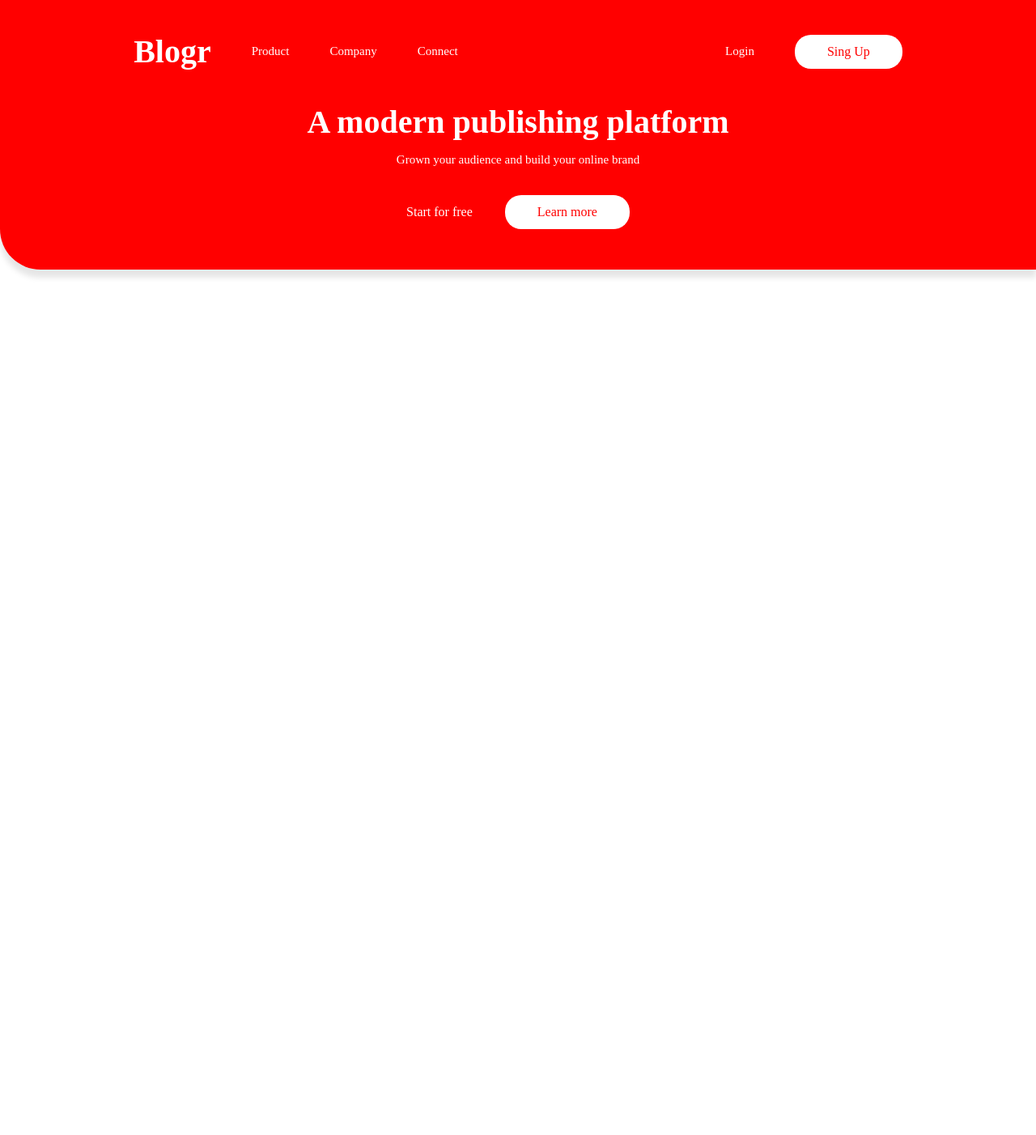
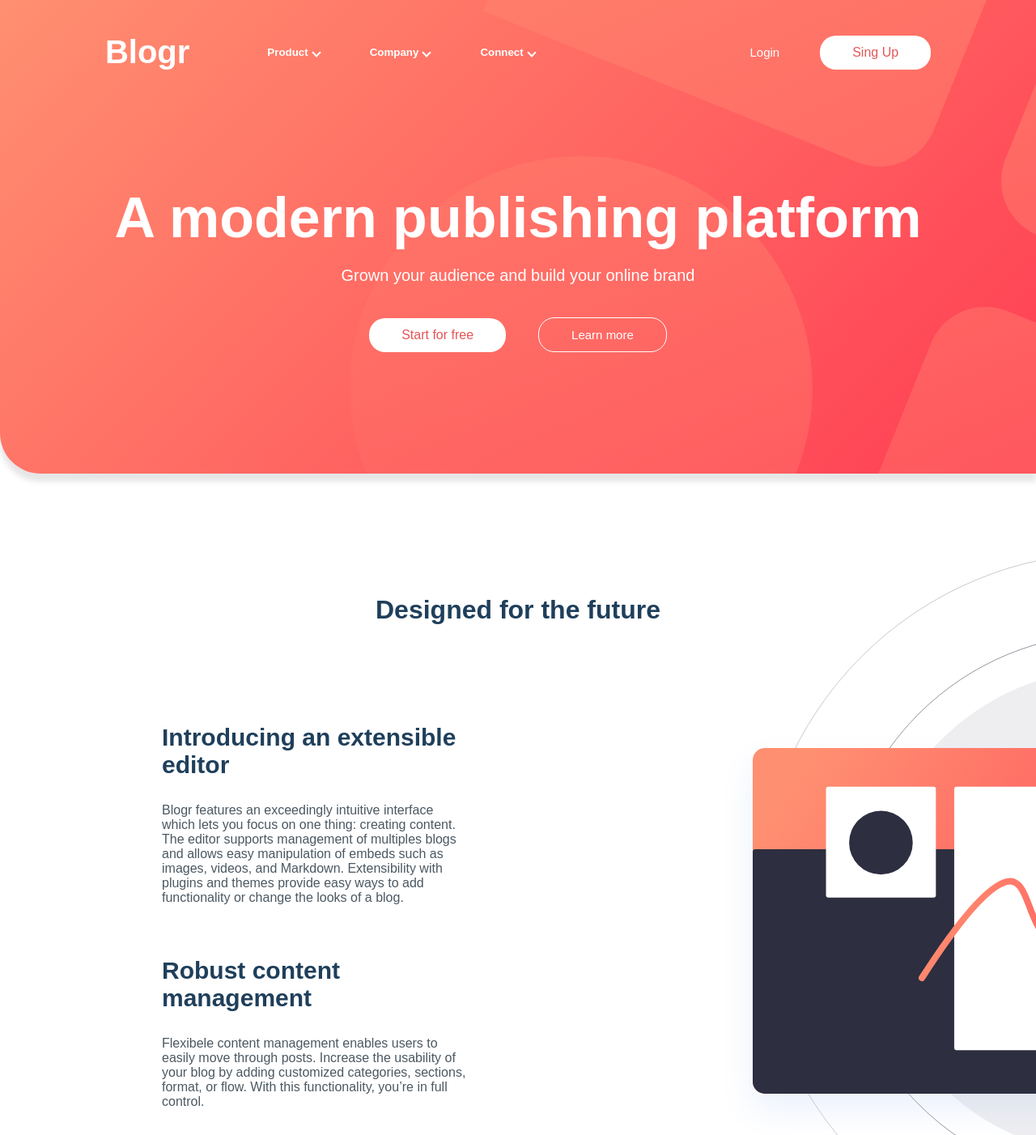
Before and after one commit to Lolaso981/ModuleTwo_RIWI, a plain HTML site: page Html/Week_3/index.html in a window 1280 px wide. Shown: the top 1402 px of the page at 81% size. Before the commit the page ends 800 px from the top, so only its background shows below. Drawn offline with Linux system fonts and the light colour scheme.

Commit message:
simulacro_1

```diff
--- a/Html/Week_3/index.html
+++ b/Html/Week_3/index.html
@@ -1,11 +1,13 @@
 <!DOCTYPE html>
 <html lang="en">
+
 <head>
     <meta charset="UTF-8">
     <meta name="viewport" content="width=device-width, initial-scale=1.0">
     <title>Document</title>
     <link rel="stylesheet" href="./style.css">
 </head>
+
 <body>
     <div class="container">
         <header class="header">
@@ -14,9 +16,28 @@
                     <h2>
                         Blogr
                     </h2>
-                    <a class="navbar__left__a" href="#">Product</a>
-                    <a class="navbar__left__a" href="#">Company</a>
-                    <a class="navbar__left__a" href="#">Connect</a>
+                    <ul>
+                        <li class="dropdown">
+                        <button class="dropdown-btn">
+                            Product
+                            <span class="arrow"></span>
+                        </button>
+                        </li>
+
+                        <li class="dropdown">
+                        <button class="dropdown-btn">
+                            Company
+                            <span class="arrow"></span>
+                        </button>
+                        </li>
+
+                        <li class="dropdown">
+                        <button class="dropdown-btn">
+                            Connect
+                            <span class="arrow"></span>
+                        </button>
+                        </li>
+                    </ul>
                 </div>
 
                 <div class="navbar__right">
@@ -24,15 +45,8 @@
                     <a class="navbar__right__singup" href="#">Sing Up</a>
                 </div>
             </nav>
-
-            <h1>
-                A modern publishing platform
-            </h1>
-
-            <p>
-                Grown your audience and build your online brand
-            </p>
-
+            <h1>A modern publishing platform</h1>
+            <p>Grown your audience and build your online brand</p>
             <div class="navbar__low">
                 <a class="navbar__low__left" href="#">Start for free</a>
                 <a class="navbar__low__right" href="#">Learn more</a>
@@ -40,7 +54,22 @@
         </header>
 
         <main>
+            <h2 class="title">Designed for the future</h2>
+            <article class="article1">
+                <div class="article1__left">
+                    <h3 class="article1__left__h3 title">Introducing an extensible editor</h3>
+                    <p class="article1__left__p text"> Blogr features an exceedingly intuitive interface which lets you focus on one thing: creating content. The editor supports management of multiples blogs and allows easy manipulation of embeds such as images, videos, and Markdown. Extensibility with plugins and themes provide easy ways to add functionality or change the looks of a blog.</p>
 
+                    <br>
+
+                    <h3 class="article1__left__h3 title">Robust content management</h3>
+                    <p class="article1__left__p text">Flexibele content management enables users to easily move through posts. Increase the usability of your blog by adding customized categories, sections, format, or flow. With this functionality, you’re in full control.</p>
+                </div>
+
+                <div class="article1__right">
+                    <img class="article1__right__img" src="./assets/images/illustration-editor-desktop.svg" alt="img">
+                </div>
+            </article>
         </main>
 
         <footer>
@@ -49,4 +78,5 @@
 
     </div>
 </body>
+
 </html>
--- a/Html/Week_3/style.css
+++ b/Html/Week_3/style.css
@@ -1,7 +1,8 @@
 body {
-    padding: 0px;
-    margin: 0px;
-    border: 0px;
+    font-size: 16px;
+    font-family: "Overpass", sans-serif;
+    margin: 0;
+    padding: 0;
 }
 
 .container {
@@ -13,30 +14,62 @@ body {
 
 .header {
     max-width: 100%;
-    background-color: red;
+    background-image: url("./assets/images/bg-pattern-intro-desktop.svg"),
+        linear-gradient(135deg, hsl(13, 100%, 72%), hsl(353, 100%, 62%));
+
+    background-repeat: no-repeat;
+    background-position: left, center;
+    background-size: 180%, cover;
     display: flex;
     justify-content: center;
     flex-direction: column;
     border-bottom-left-radius: 50px;
     box-shadow: 0px 10px 7px rgba(0, 0, 0, 0.1);
+    padding-bottom: 100px;
 }
 
 .header h1 {
     margin: 0;
     color: white;
-    font-size: 40px;
+    font-size: 70px;
     text-align: center;
 }
 
 .header p {
     color: white;
-    font-size: 15px;
+    font-size: 20px;
     text-align: center;
+}
+
+.dropdown-btn {
+    background: none;
+    border: none;
+    color: white;
+    font-weight: 600;
+    cursor: pointer;
+    display: flex;
+    align-items: center;
+    gap: 6px;
+}
+
+.arrow {
+    display: inline-block;
+    width: 6px;
+    height: 6px;
+    border-right: 2px solid white;
+    border-bottom: 2px solid white;
+    transform: rotate(45deg);
+    transition: transform 0.3s ease;
+}
+
+.dropdown-btn:hover .arrow {
+    transform: rotate(-135deg);
 }
 
 .navbar {
     display: flex;
     justify-content: space-around;
+    margin-bottom: 100px;
 }
 
 .navbar__left__a {
@@ -58,6 +91,15 @@ body {
     font-size: 40px;
 }
 
+.navbar__left ul {
+    display: flex;
+    gap: 50px;
+}
+
+.navbar__left li {
+    list-style: none;
+}
+
 .navbar__right {
     display: flex;
     gap: 50px;
@@ -74,7 +116,7 @@ body {
 .navbar__right__singup {
     padding: 12px 40px;
     background-color: white;
-    color: red;
+    color: #e45656;
     text-decoration: none;
     border-radius: 20px;
 }
@@ -91,13 +133,64 @@ body {
 
 .navbar__low__left {
     text-decoration: none;
-    color: white;
+    color: #e45656;
+    padding: 12px 40px;
+    background-color: white;
+    border-radius: 20px;
 }
 
 .navbar__low__right {
     text-decoration: none;
-    color: red;
+    color: white;
+    font-size: 15px;
     padding: 12px 40px;
-    background-color: white;
     border-radius: 20px;
+    border: 1px solid white;
 }
+
+.article1 {
+    display: flex;
+    justify-content: center;
+    align-items: center;
+    gap: 50px;
+    margin-bottom: 100px;
+}
+
+.title {
+    color: hsl(208, 49%, 24%);
+}
+
+main h2 {
+    font-size: 32px;
+    text-align: center;
+    margin-top: 150px;
+    font-weight: bold;
+    margin-bottom: -7%;
+}
+
+.text {
+    color: hsl(207, 13%, 34%);
+
+}
+
+.article1__left {
+    width: 35%;
+    margin-left: 200px;
+}
+
+.article1__left__h3{
+    font-size: 30px;
+}
+
+.article1__right {
+    width: 60%;
+    overflow: hidden;
+}
+
+.article1__right__img {
+
+    height: fit-content;
+    position: relative;
+    left: 40%;
+    align-self: center;
+}
```
Also changed, not shown: Html/Week_3/assets/images/bg-pattern-circles.svg (added), Html/Week_3/assets/images/bg-pattern-intro-desktop.svg (added), Html/Week_3/assets/images/bg-pattern-intro-mobile.svg (added), Html/Week_3/assets/images/favicon-32x32.png (added), Html/Week_3/assets/images/icon-arrow-dark.svg (added), Html/Week_3/assets/images/icon-arrow-light.svg (added), Html/Week_3/assets/images/icon-close.svg (added), Html/Week_3/assets/images/icon-hamburger.svg (added), Html/Week_3/assets/images/illustration-editor-desktop.svg (added), Html/Week_3/assets/images/illustration-editor-mobile.svg (added), Html/Week_3/assets/images/illustration-laptop-desktop.svg (added), Html/Week_3/assets/images/illustration-laptop-mobile.svg (added), Html/Week_3/assets/images/illustration-phones.svg (added), Html/Week_3/assets/images/logo.svg (added).
